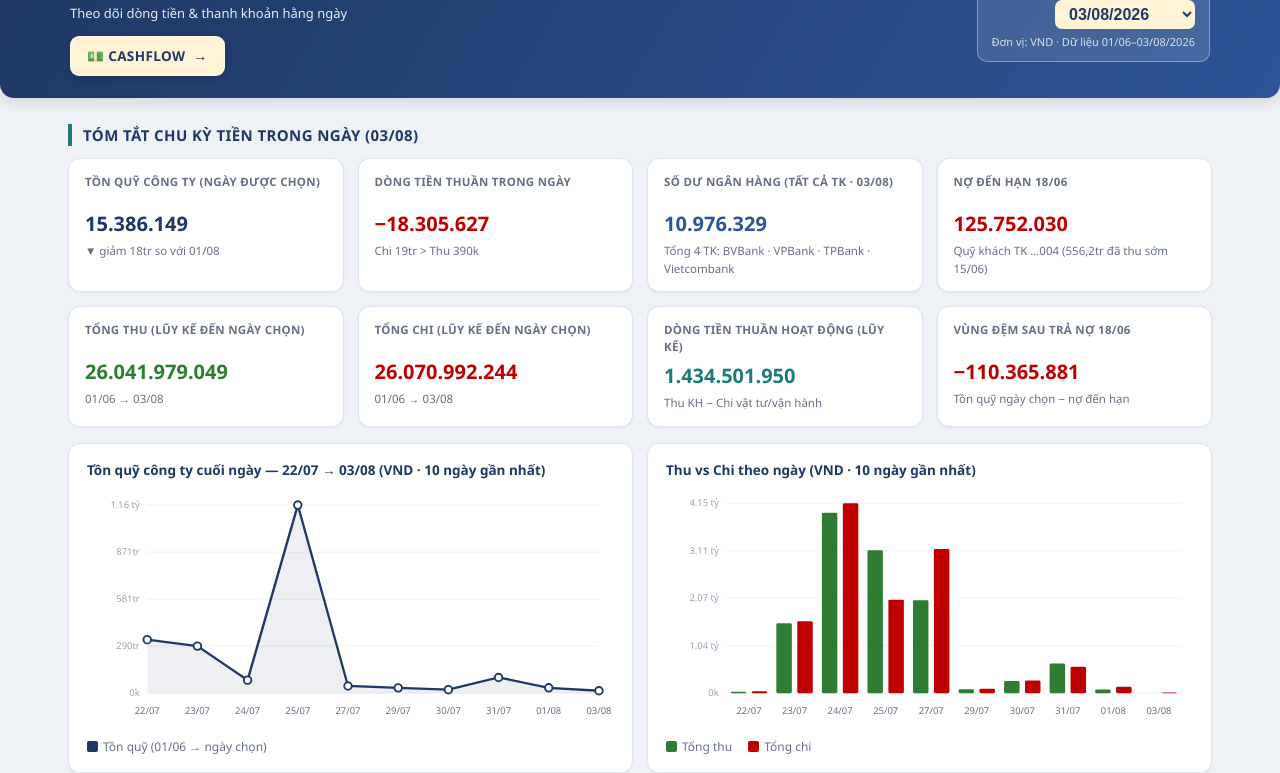
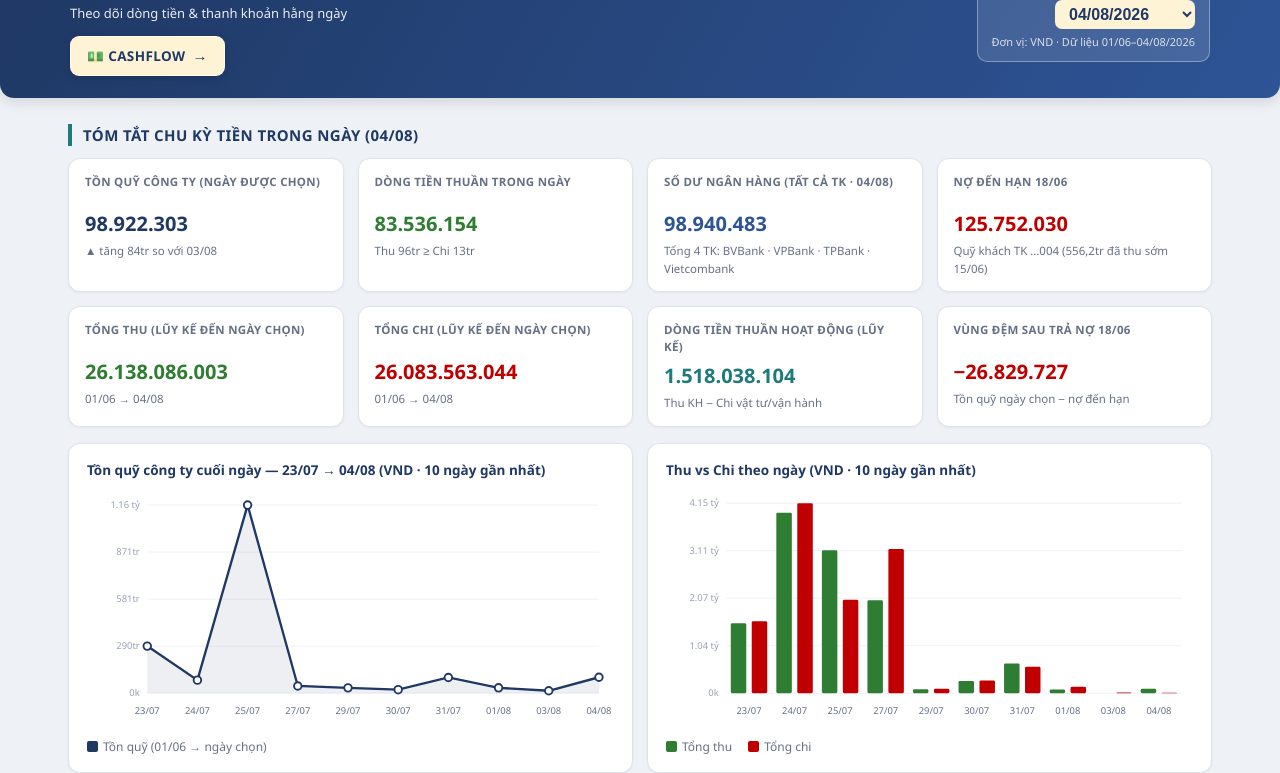
Before and after one commit to thaophuongbui93-pixel/thaophuongbui93-pixel.github.io, a plain HTML site: page index.html in a window 1280 px wide. Shown: the part 55-828 px from the top of the page. Drawn offline with Linux system fonts and the light colour scheme.

Commit message:
Update index.html

```diff
--- a/index.html
+++ b/index.html
@@ -73,7 +73,7 @@
     <div class="selbox">
       <label for="dateSel">📅 Chọn ngày báo cáo</label>
       <select id="dateSel"></select>
-      <div class="hint">Đơn vị: VND · Dữ liệu 01/06–03/08/2026</div>
+      <div class="hint">Đơn vị: VND · Dữ liệu 01/06–04/08/2026</div>
     </div>
   </div>
 </header>
@@ -84,7 +84,7 @@
   <div class="grid kpis">
     <div class="kpi navy"><div class="lab">Tồn quỹ công ty (ngày được chọn)</div><div class="val" id="k_fund">—</div><div class="note" id="k_fund_n"></div></div>
     <div class="kpi red"><div class="lab">Dòng tiền thuần trong ngày</div><div class="val" id="k_net">—</div><div class="note" id="k_net_n"></div></div>
-    <div class="kpi blue"><div class="lab">Số dư ngân hàng (tất cả TK · 03/08)</div><div class="val" id="k_bank">—</div><div class="note" id="k_bank_n">—</div></div>
+    <div class="kpi blue"><div class="lab">Số dư ngân hàng (tất cả TK · 04/08)</div><div class="val" id="k_bank">—</div><div class="note" id="k_bank_n">—</div></div>
     <div class="kpi red"><div class="lab">Nợ đến hạn 18/06</div><div class="val" id="k_due">125.752.030</div><div class="note">Quỹ khách TK …004 (556,2tr đã thu sớm 15/06)</div></div>
     <div class="kpi green"><div class="lab">Tổng thu (lũy kế đến ngày chọn)</div><div class="val" id="k_cthu">—</div><div class="note" id="k_cthu_n"></div></div>
     <div class="kpi red"><div class="lab">Tổng chi (lũy kế đến ngày chọn)</div><div class="val" id="k_cchi">—</div><div class="note" id="k_cchi_n"></div></div>
@@ -146,19 +146,19 @@
 <div class="tip" id="tip"></div>
 
 <script>
-const labels=['01/06','02/06','03/06','04/06','05/06','06/06','08/06','09/06','10/06','11/06','12/06','13/06','15/06','16/06','17/06','18/06','19/06','20/06','22/06','23/06','24/06','25/06','26/06','27/06','29/06','30/06','01/07','02/07','03/07','04/07','06/07','07/07','08/07','09/07','10/07','11/07','13/07','14/07','15/07','16/07','17/07','18/07','20/07','21/07','22/07','23/07','24/07','25/07','27/07','29/07','30/07','31/07','01/08','03/08'];
-const dayNum=[1,2,3,4,5,6,8,9,10,11,12,13,15,16,17,18,19,20,22,23,24,25,26,27,29,30,31,32,33,34,36,37,38,39,40,41,43,44,45,46,47,48,50,51,52,53,54,55,57,59,60,61,62,64];
-const fund=[-22476656,792407217,978215217,1053384109,875422851,738228981,528853595,481894595,431355195,1238900695,1063319844,1254788539,1394465474,1254892007,336653755,1466635650,1340558347,96414885,59566885,1729623919,962928373,849545905,762453508,1589348484,1513686392,992805218,1150144935,1146638335,1107079457,1094802457,386274470,360146270,308233390,274605790,229183246,138926223,57001743,211343831,681999196,560840644,528918184,421286834,365538327,342371512,331020944,291164192,80980192,1161660663,45026144,33509088,22173544,97598576,33691776,15386149];
-const thu =[0,940000000,200000000,262823832,81520742,0,15908400,830000,1700000,935011740,103189616,210633695,1010120000,900100000,344674944,1277506252,329092033,0,287000,1762671091,165000,10622000,0,1741986509,28894000,185869426,246103833,1456400,10446554,0,52281200,1132000,200000000,252000000,418898894,61429000,420000,180804088,2136012000,60000000,43113760,218078400,15370000,52000000,34495200,1530895000,3939400000,3121605341,2031316870,88118912,269255000,652350317,81000000,390000];
-const chi =[67396000,125116127,14192000,187654940,259482000,137193870,225283786,47789000,52239400,127466240,278770467,19165000,870443065,1039153467,1262913196,147524357,455169336,1244143462,37135000,92614057,766860546,124004468,87092397,915091533,104556092,706750600,88764116,4963000,50005432,12277000,760809187,27260200,251912880,285627600,464321438,151686023,82344480,26462000,1665356635,181158552,75036220,325709750,71118507,75166815,45845768,1570751752,4149584000,2040924870,3147951389,99635968,280590544,576925285,144906800,18695627];
-const thu_op =[0,940000000,200000000,262823832,81320742,0,15908400,0,0,115036740,56329616,210633695,1000000000,0,105572624,295344753,327458241,0,0,1762506091,0,0,0,1741409801,0,175021426,246005274,0,0,0,27600000,0,0,200000000,208923894,0,0,180804088,648512000,10000000,0,215908400,9500000,0,21870000,0,0,127915053,0,84030912,0,398798317,0,0];
-const thu_fin=[0,0,0,0,0,0,0,0,0,800000000,30000000,0,10000000,900000000,225003720,874996280,0,0,0,0,0,0,0,0,0,0,0,0,0,0,0,0,0,0,0,0,0,0,1000000000,0,0,0,0,0,0,1070000000,1250000000,0,950000000,0,125000000,0,0,0];
-const thu_oth=[0,0,0,0,200000,0,0,830000,1700000,19975000,16860000,0,120000,100000,14098600,107165219,1633792,0,287000,165000,165000,10622000,0,576708,28894000,10848000,98559,1456400,10446554,0,24681200,1132000,200000000,52000000,209975000,61429000,420000,0,487500000,50000000,43113760,2170000,5870000,52000000,12625200,460895000,2689400000,2993690288,1081316870,4088000,144255000,253552000,81000000,390000];
-const chi_op =[67396000,125116127,14192000,187654940,9482000,137193870,225283786,47789000,52239400,48614640,261910467,19165000,870443065,53349467,149871934,38105055,175831546,93238895,37135000,92614057,766860546,111521468,59365000,69614440,65422092,406750600,88764116,4963000,39559032,12277000,760809187,27260200,51912880,233627600,205026420,91218023,82344480,26462000,1182856635,131158552,31922460,125709750,71118507,13666815,33220568,4051752,10244000,25859800,239745500,95635968,136990544,251442965,63906800,6817000];
-const chi_fin=[0,0,0,0,0,0,0,0,0,78851600,0,0,0,985804000,1112967011,0,179337790,1150662210,0,0,0,12483000,27727397,0,0,300000000,0,0,0,0,0,0,0,0,69295018,0,0,0,0,0,0,200000000,0,9500000,0,561700000,1000000000,0,1846215889,0,0,0,0,0];
-const chi_cap=[0,0,0,0,250000000,0,0,0,0,0,0,0,0,0,0,0,0,0,0,0,0,0,0,0,0,0,0,0,0,0,0,0,0,0,0,0,0,0,0,0,0,0,0,0,0,0,0,0,0,0,0,72000000,0,0];
-const chi_oth=[0,0,0,0,0,0,0,0,0,0,16860000,0,0,0,74251,109419302,100000000,242357,0,0,0,0,0,845477093,39134000,0,0,0,10446400,0,0,0,200000000,52000000,190000000,60468000,0,0,482500000,50000000,43113760,0,0,52000000,12625200,1005000000,3139340000,2015065070,1061990000,4000000,143600000,253482320,81000000,11878627];
-const bankEOD=[null,null,null,null,null,null,null,null,351694273,1040778813,933395929,1066617750,161546533,352973667,44962371,264658949,126854873,null,10874579,10874579,10874579,10874579,20000000,3147182,3147182,117190938,117236667,117236667,117236667,117236667,55803291,53600091,53600091,1600091,1600091,1600091,1600091,1600091,150112091,150112091,150112091,150112091,150112091,150112091,150112091,24080339,31429539,1114064722,38345333,1702365,1702365,58605397,1168597,1168597];
+const labels=['01/06','02/06','03/06','04/06','05/06','06/06','08/06','09/06','10/06','11/06','12/06','13/06','15/06','16/06','17/06','18/06','19/06','20/06','22/06','23/06','24/06','25/06','26/06','27/06','29/06','30/06','01/07','02/07','03/07','04/07','06/07','07/07','08/07','09/07','10/07','11/07','13/07','14/07','15/07','16/07','17/07','18/07','20/07','21/07','22/07','23/07','24/07','25/07','27/07','29/07','30/07','31/07','01/08','03/08','04/08'];
+const dayNum=[1,2,3,4,5,6,8,9,10,11,12,13,15,16,17,18,19,20,22,23,24,25,26,27,29,30,31,32,33,34,36,37,38,39,40,41,43,44,45,46,47,48,50,51,52,53,54,55,57,59,60,61,62,64,65];
+const fund=[-22476656,792407217,978215217,1053384109,875422851,738228981,528853595,481894595,431355195,1238900695,1063319844,1254788539,1394465474,1254892007,336653755,1466635650,1340558347,96414885,59566885,1729623919,962928373,849545905,762453508,1589348484,1513686392,992805218,1150144935,1146638335,1107079457,1094802457,386274470,360146270,308233390,274605790,229183246,138926223,57001743,211343831,681999196,560840644,528918184,421286834,365538327,342371512,331020944,291164192,80980192,1161660663,45026144,33509088,22173544,97598576,33691776,15386149,98922303];
+const thu =[0,940000000,200000000,262823832,81520742,0,15908400,830000,1700000,935011740,103189616,210633695,1010120000,900100000,344674944,1277506252,329092033,0,287000,1762671091,165000,10622000,0,1741986509,28894000,185869426,246103833,1456400,10446554,0,52281200,1132000,200000000,252000000,418898894,61429000,420000,180804088,2136012000,60000000,43113760,218078400,15370000,52000000,34495200,1530895000,3939400000,3121605341,2031316870,88118912,269255000,652350317,81000000,390000,96106954];
+const chi =[67396000,125116127,14192000,187654940,259482000,137193870,225283786,47789000,52239400,127466240,278770467,19165000,870443065,1039153467,1262913196,147524357,455169336,1244143462,37135000,92614057,766860546,124004468,87092397,915091533,104556092,706750600,88764116,4963000,50005432,12277000,760809187,27260200,251912880,285627600,464321438,151686023,82344480,26462000,1665356635,181158552,75036220,325709750,71118507,75166815,45845768,1570751752,4149584000,2040924870,3147951389,99635968,280590544,576925285,144906800,18695627,12570800];
+const thu_op =[0,940000000,200000000,262823832,81320742,0,15908400,0,0,115036740,56329616,210633695,1000000000,0,105572624,295344753,327458241,0,0,1762506091,0,0,0,1741409801,0,175021426,246005274,0,0,0,27600000,0,0,200000000,208923894,0,0,180804088,648512000,10000000,0,215908400,9500000,0,21870000,0,0,127915053,0,84030912,0,398798317,0,0,94152154];
+const thu_fin=[0,0,0,0,0,0,0,0,0,800000000,30000000,0,10000000,900000000,225003720,874996280,0,0,0,0,0,0,0,0,0,0,0,0,0,0,0,0,0,0,0,0,0,0,1000000000,0,0,0,0,0,0,1070000000,1250000000,0,950000000,0,125000000,0,0,0,0];
+const thu_oth=[0,0,0,0,200000,0,0,830000,1700000,19975000,16860000,0,120000,100000,14098600,107165219,1633792,0,287000,165000,165000,10622000,0,576708,28894000,10848000,98559,1456400,10446554,0,24681200,1132000,200000000,52000000,209975000,61429000,420000,0,487500000,50000000,43113760,2170000,5870000,52000000,12625200,460895000,2689400000,2993690288,1081316870,4088000,144255000,253552000,81000000,390000,1954800];
+const chi_op =[67396000,125116127,14192000,187654940,9482000,137193870,225283786,47789000,52239400,48614640,261910467,19165000,870443065,53349467,149871934,38105055,175831546,93238895,37135000,92614057,766860546,111521468,59365000,69614440,65422092,406750600,88764116,4963000,39559032,12277000,760809187,27260200,51912880,233627600,205026420,91218023,82344480,26462000,1182856635,131158552,31922460,125709750,71118507,13666815,33220568,4051752,10244000,25859800,239745500,95635968,136990544,251442965,63906800,6817000,10616000];
+const chi_fin=[0,0,0,0,0,0,0,0,0,78851600,0,0,0,985804000,1112967011,0,179337790,1150662210,0,0,0,12483000,27727397,0,0,300000000,0,0,0,0,0,0,0,0,69295018,0,0,0,0,0,0,200000000,0,9500000,0,561700000,1000000000,0,1846215889,0,0,0,0,0,0];
+const chi_cap=[0,0,0,0,250000000,0,0,0,0,0,0,0,0,0,0,0,0,0,0,0,0,0,0,0,0,0,0,0,0,0,0,0,0,0,0,0,0,0,0,0,0,0,0,0,0,0,0,0,0,0,0,72000000,0,0,0];
+const chi_oth=[0,0,0,0,0,0,0,0,0,0,16860000,0,0,0,74251,109419302,100000000,242357,0,0,0,0,0,845477093,39134000,0,0,0,10446400,0,0,0,200000000,52000000,190000000,60468000,0,0,482500000,50000000,43113760,0,0,52000000,12625200,1005000000,3139340000,2015065070,1061990000,4000000,143600000,253482320,81000000,11878627,1954800];
+const bankEOD=[null,null,null,null,null,null,null,null,351694273,1040778813,933395929,1066617750,161546533,352973667,44962371,264658949,126854873,null,10874579,10874579,10874579,10874579,20000000,3147182,3147182,117190938,117236667,117236667,117236667,117236667,55803291,53600091,53600091,1600091,1600091,1600091,1600091,1600091,150112091,150112091,150112091,150112091,150112091,150112091,150112091,24080339,31429539,1114064722,38345333,1702365,1702365,58605397,1168597,1168597,1168597];
 const DUE=125752030;
 // === Số dư cuối ngày từng ngân hàng — đồng bộ nguồn Cashflow ===
 // BVBank lấy theo ngày từ mảng bankEOD ở trên. Các NH khác chỉ có số liệu từ 15/06 trở đi.
@@ -206,7 +206,8 @@ const otherBanksByDay={
   60:{VPBank:1067824, TPBank:14407378, Vietcombank:1101157},
   61:{VPBank:1067824, TPBank:3783378, Vietcombank:1101157},
   62:{VPBank:1067824, TPBank:21517378, Vietcombank:1101157},
-  64:{VPBank:1067824, TPBank:7638751, Vietcombank:1101157}
+  64:{VPBank:1067824, TPBank:7638751, Vietcombank:1101157},
+  65:{VPBank:89031978, TPBank:7638751, Vietcombank:1101157}
 };
 // === Giao dịch chi tiết các ngân hàng ngoài BVBank (số hóa từ ảnh SMS) ===
 // Mỗi dòng: [dayNum, 'DD/MM HH:MM', 'nội dung', ±số tiền, số dư sau GD].
```
